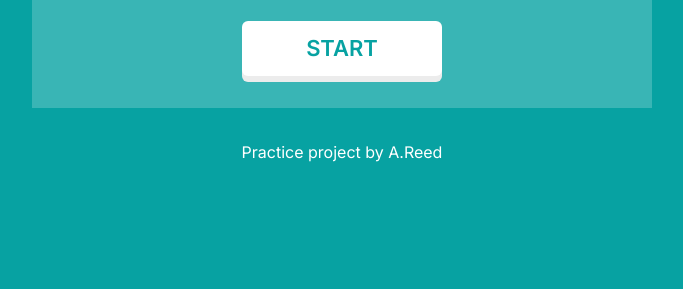
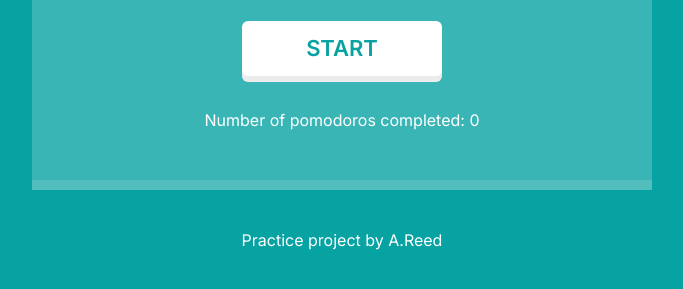
Before and after one commit to totsamiyleha5/Healthy-Planner, a plain HTML site: page pomodoro/index.html in a window 1280 px wide. Both pictures are taken after a click on the button "Pomodoro". Shown: the part 387-676 px from the top of the page, without its empty margins (298-981 px from the left). Drawn offline with nearby package versions, Linux system fonts and the light colour scheme.

Commit message:
Added progress bar and timer counter

```diff
--- a/pomodoro/index.html
+++ b/pomodoro/index.html
@@ -22,8 +22,12 @@
             <div class="d-flex align-center justify-center">
                 <button id="start" class="btn">START</button>
             </div>
+            <div class="d-flex align-items-center justify-content-center pt-2">
+                <p>Number of pomodoros completed: <span id="pomo-number-total">0</span></p>
+            </div>
+            <div id="progress-bar"></div>
         </section>
-        <footer class="container">
+        <footer class="container mt-3">
             <p>Practice project by A.Reed</p>
         </footer>
         <script src="index.js"></script>
--- a/pomodoro/index.js
+++ b/pomodoro/index.js
@@ -13,15 +13,20 @@ function pomodoroTimer() {
     const shortTab = document.getElementById('short-break');
     const longTab = document.getElementById('long-break');
     const btn = document.getElementById('start');
+    const progressBar = document.getElementById('progress-bar');
+    const pomoCounter = document.getElementById('pomo-number-total');
     const body = document.body;
     let pomoTimer = null;
     let isRunning = false;
     let type = 'pomo';
     let pomoCount = 0;
+    let pomoCountTotal = 0;
     const pomoTime = 1500;
     const shortBreak = 300;
     const longBreak = 600;
     let time = pomoTime;
+    let progressTotal = time;
+    let progressNow = (time / progressTotal) * 100;
     btn.addEventListener('click', () => {
         if (!isRunning) {
             pomoTimer = setInterval(timerStarts, 1000);
@@ -56,6 +61,7 @@ function pomodoroTimer() {
         } else {
             time--;
             timer.innerHTML = formatTime(time);
+            progressBarCount();
         }
     };
     function timerStops() {
@@ -64,6 +70,8 @@ function pomodoroTimer() {
         btn.innerHTML = 'START';
         if (type === 'pomo' && time === 0) {
             pomoCount++;
+            pomoCountTotal++;
+            pomoCounter.innerHTML = pomoCountTotal;
         }
     };
     function formatTime(seconds) {
@@ -79,6 +87,8 @@ function pomodoroTimer() {
         body.classList.add('short-color');
         time = shortBreak;
         timer.innerHTML = '5:00';
+        progressTotal = time;
+        progressBarCount();
     }
     function switchToLong() {
         type = 'long';
@@ -88,6 +98,8 @@ function pomodoroTimer() {
         body.classList.add('long-color');
         time = longBreak;
         timer.innerHTML = '15:00';
+        progressTotal = time;
+        progressBarCount();
     }
     function switchToPomo() {
         type = 'pomo';
@@ -97,6 +109,8 @@ function pomodoroTimer() {
         body.classList.add('pomo-color');
         time = pomoTime;
         timer.innerHTML = '25:00';
+        progressTotal = time;
+        progressBarCount();
     }
     tabs.forEach((tab) => {
         tab.addEventListener('click', () => {
@@ -116,4 +130,8 @@ function pomodoroTimer() {
             }
         });
     });
+    function progressBarCount() {
+        progressNow = (time / progressTotal) * 100;
+        progressBar.style.width = `${progressNow}%`;
+    };
 };
--- a/pomodoro/style.css
+++ b/pomodoro/style.css
@@ -25,6 +25,7 @@ header, footer{
 #timer {
     background-color: rgba(255,255,255,0.2);
     width: 100%;
+    position: relative;
 }
 .timer-count {
     display: none;
@@ -42,6 +43,7 @@ header, footer{
     font-size: 22px;
     font-weight: 600;
     box-shadow: 0px 6px 0px #ececec;
+    transition: transform 0s ease-in-out ;
 }
 .btn.pressed {
     border: none;
@@ -74,3 +76,13 @@ header, footer{
     background-color: rgba(0,0,0,0.15);
     font-weight: 600;
 }
+#progress-bar {
+    position: absolute;
+    bottom: -10px;
+    left: 0;
+    right: 0;
+    width: 100%;
+    height: 10px;
+    background-color: rgba(255,255,255,0.3);
+    transition: width 1s linear;
+}
```
Also changed, not shown: pomodoro/plan.txt.
